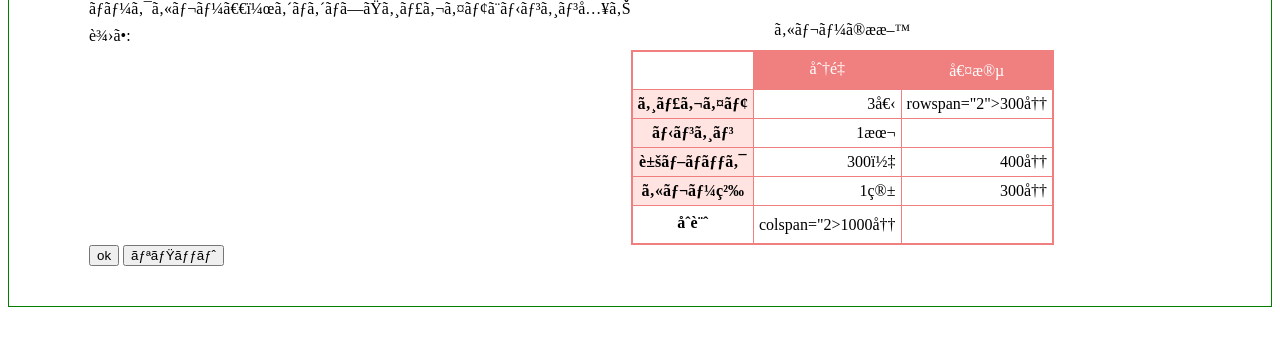
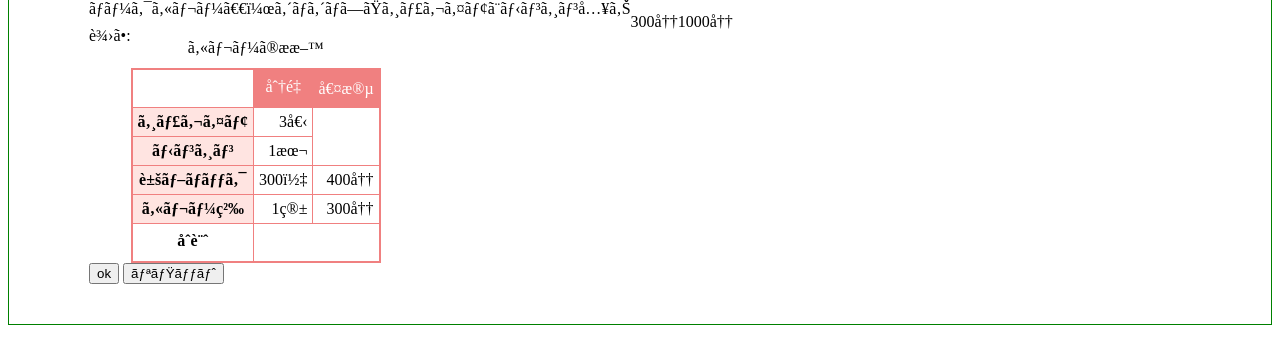
Before and after one commit to ishimaomao/web2-4, a plain HTML site: page index.html in a window 1280 px wide. Shown: the part 204-568 px from the top of the page. Drawn offline with Linux system fonts and the light colour scheme.

Commit message:
Update index.html

```diff
--- a/index.html
+++ b/index.html
@@ -23,13 +23,13 @@
             <tr><th></th><td>分量</td><td>値段</td></tr>
           </thead>
           <tbody>
-            <tr><th>ジャガイモ</th><td>3個</td><td>rowspan="2">300円</td></tr>
+            <tr><th>ジャガイモ</th><td>3個</td><tdrowspan="2">300円</td></tr>
             <tr><th>ニンジン</th><td>1本</td></tr>
             <tr><th>豚ブロック</th><td>300ｇ</td><td>400円</td></tr>
             <tr><th>カレー粉</th><td>1箱</td><td>300円</td></tr>
           </tbody>
           <tfoot>
-            <tr><th>合計</th><td>colspan="2>1000円</td></tr>
+            <tr><th>合計</th><tdcolspan="2>1000円</td></tr>
           </tfoot>
        </table>
       </section>
```
